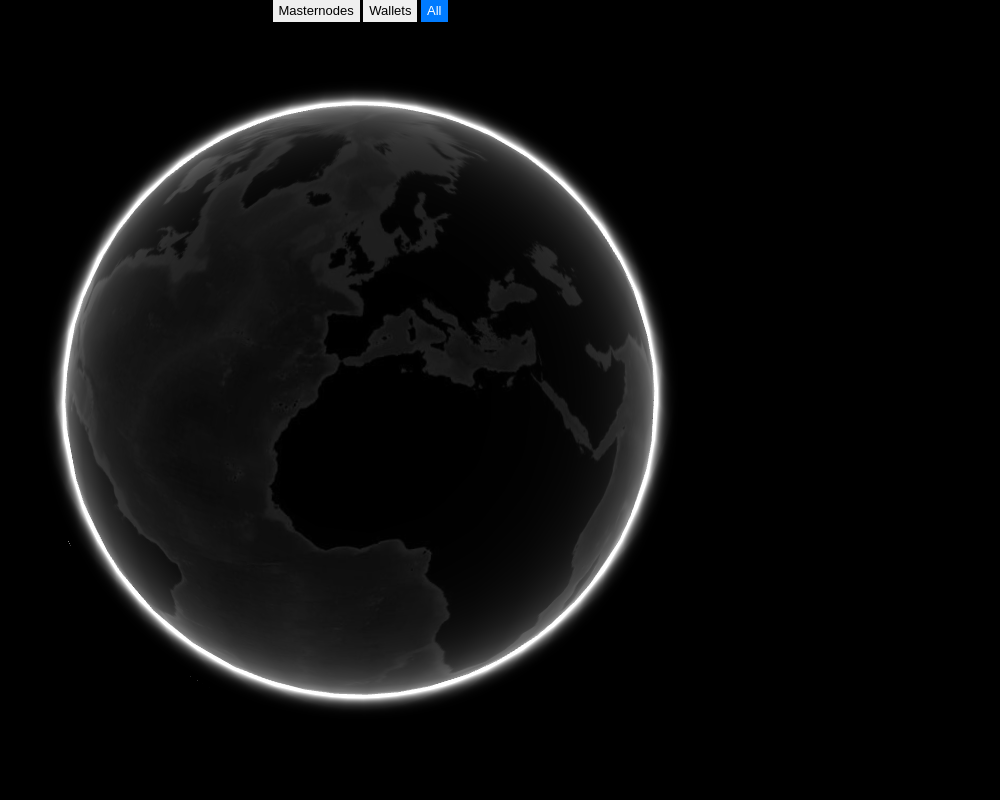
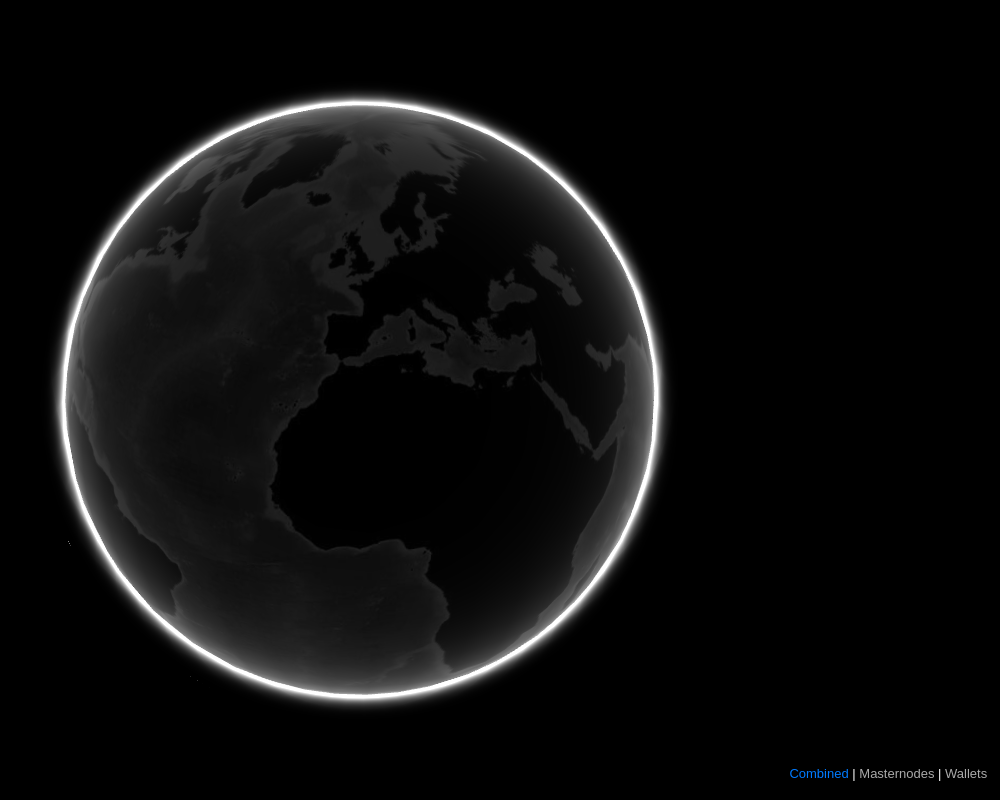
Before and after one commit to NewCapital/Network-Map, a website: page public/index.html in a window 1280 px wide. Shown: the whole page, without its empty margins (280-1280 px from the left). Drawn offline with nearby package versions, Linux system fonts and the light colour scheme; no server answers; animation ran at ten frames a second; files whose address does not match are found by name.

Commit message:
add buttons to load different map

```diff
--- a/public/index.html
+++ b/public/index.html
@@ -131,23 +131,24 @@
           display: block;
       }
       .buttons {
-          text-align: center;
+          text-align: right;
           position: absolute;
-          top: 0;
+          bottom: 2%;
           left: 0;
-          right: 0;
+          right: 1%;
           z-index: 1;
       }
       @media(max-width: 767px) {
           .buttons {
-              text-align: center;
+              /*text-align: center;*/
           }
       }
-      .buttons button {
-        outline: none;
-        border: none;
-          box-shadow: none !important;
+      .buttons a {
+          padding: 1% 0;
       }
+        a.active {
+            color: #007bff;
+        }
 
 
 
@@ -155,9 +156,9 @@
   </head>
   <body>
   <div class="buttons">
-      <button type="button" urlType="0">Masternodes</button>
-      <button type="button" urlType="1">Wallets</button>
-      <button type="button" urlType="2">All</button>
+      <a href="#" urlType="2">Combined</a> |
+      <a href="#" urlType="0">Masternodes</a> |
+      <a href="#" urlType="1">Wallets</a>
   </div>
   <div class="wrapper">
     <div id="container"></div>
@@ -182,7 +183,7 @@
               }
           }
           var interval;
-          var buttons = $(".buttons button");
+          var buttons = $(".buttons a");
           var data = {
               urlType: 2
           };
@@ -238,14 +239,14 @@
               resetInterval();
           }
 
-          $(".buttons button").on('click',function(e){
+          $(".buttons a").on('click',function(e){
               var urlType = $(e.target).attr('urlType');
               changeDataType(urlType);
           })
 
           function setButtons() {
-              buttons.removeClass('btn-primary');
-              $(".buttons button[urlType=" + data.urlType + "]").addClass('btn-primary');
+              buttons.removeClass('active');
+              $(".buttons a[urlType=" + data.urlType + "]").addClass('active');
           }
           setButtons();
       }
```
